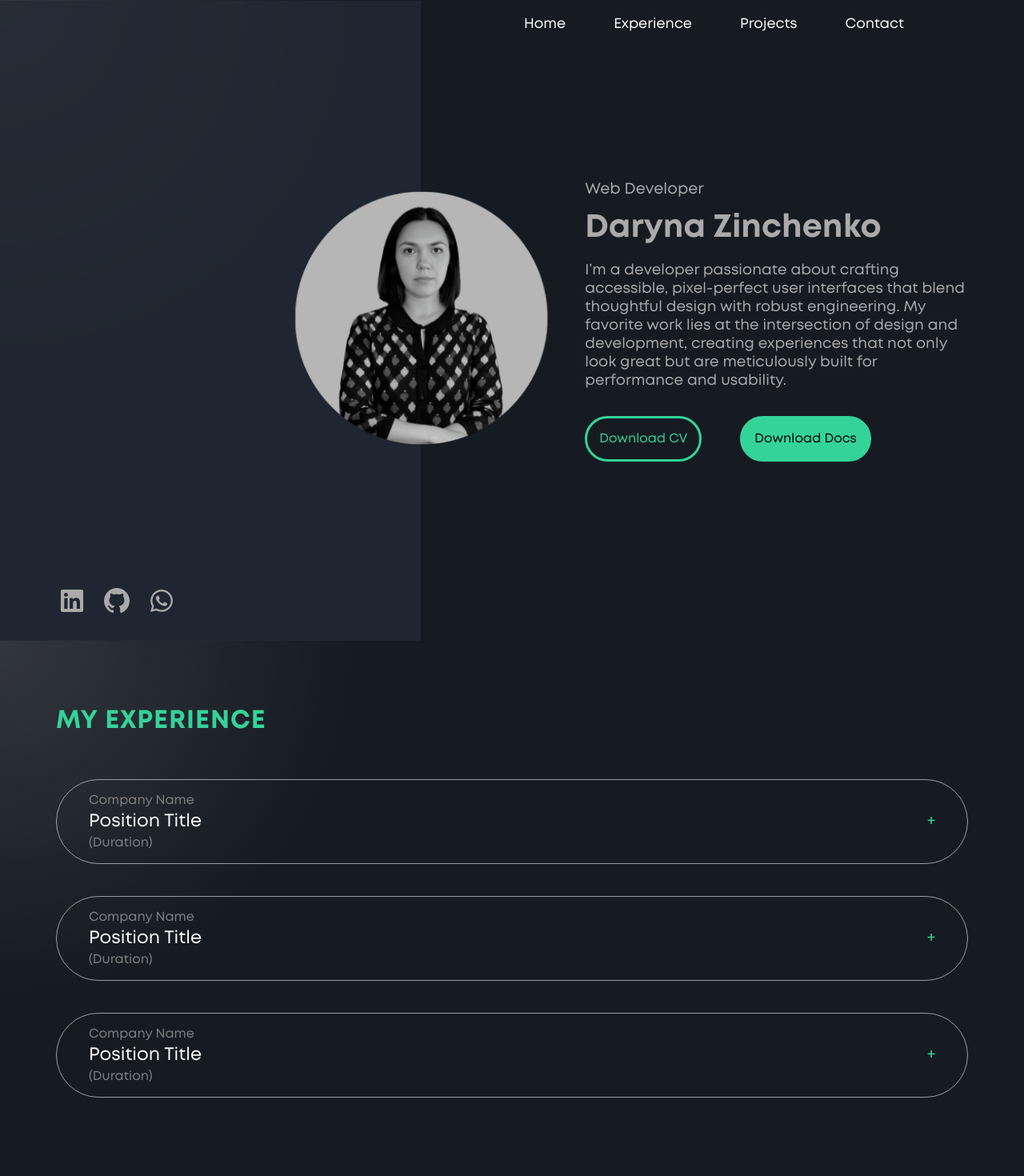
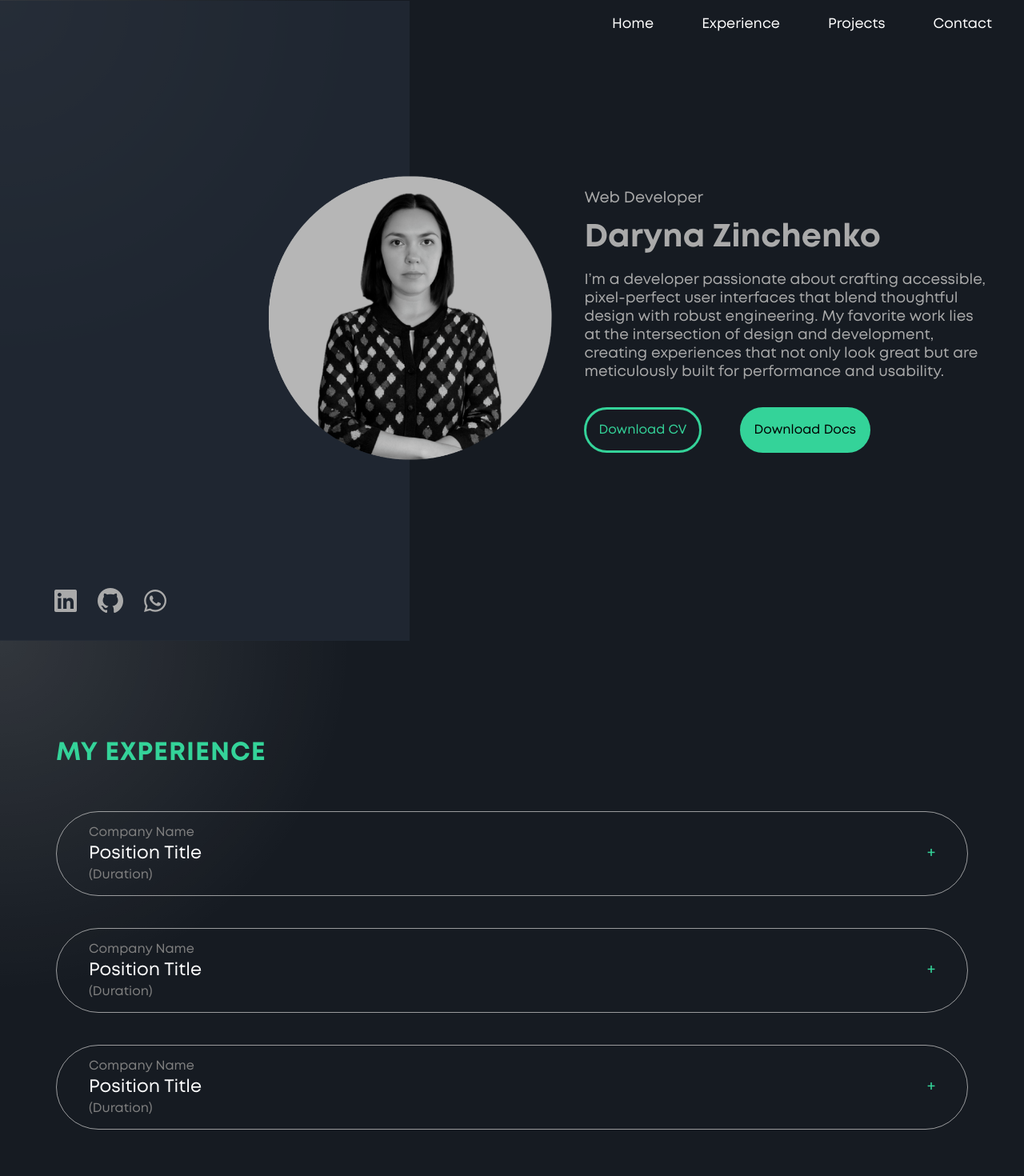
Before and after one commit to darynazin/portfolio, a React (Vite) app: page / in a window 1280 px wide. Shown: the top 1470 px of the page at 80% size. Built offline with nearby package versions, Linux system fonts and the light colour scheme; a web font is replaced by a local one.

Commit message:
fix alignments and Navbar

```diff
--- a/src/components/Contacts/Contacts.tsx
+++ b/src/components/Contacts/Contacts.tsx
@@ -14,7 +14,8 @@ function Contacts() {
   }
 
   return (
-    <section>
+    <section className="section-wrapper">
+      <div className="section">
       <h4 className="contact-subtitle">Contact</h4>
       <div className="contact" id="contact">
 
@@ -134,6 +135,7 @@ function Contacts() {
           </form>
         </div>
       </div>
+    </div>
     </section>
   );
 }
--- a/src/components/Exporience/Experience.scss
+++ b/src/components/Exporience/Experience.scss
@@ -17,7 +17,7 @@
     margin-bottom: 2rem;
     text-transform: uppercase;
     letter-spacing: 1px;
-    padding-top: 5rem;
+    padding-top: 120px;
   }
 
   &-item {
--- a/src/components/Exporience/Experience.tsx
+++ b/src/components/Exporience/Experience.tsx
@@ -10,7 +10,8 @@ function Experience() {
   };
 
   return (
-    <section id="experience">
+    <section className="section-wrapper">
+      <div id="experience" className="section">
       <div className="accordion">
         <h1 className="accordion-header">My Experience</h1>
         {experienceData.map(({ index, title, content }) => (
@@ -37,6 +38,7 @@ function Experience() {
           </div>
         ))}
       </div>
+    </div>
     </section>
   );
 }
--- a/src/components/Footer/Footer.scss
+++ b/src/components/Footer/Footer.scss
@@ -11,6 +11,7 @@
   padding: 2rem;
   border-radius: 10px;
   margin-top: 100px;
+  width: 100%;
 
   .footer-link {
     background: none;
--- a/src/components/Header/Header.scss
+++ b/src/components/Header/Header.scss
@@ -7,7 +7,7 @@
   right: 0;
   width: 100%;
   height: 60px;
-  padding: 20px 150px;
+  padding: 20px 40px;
   z-index: 1000;
   display: flex;
   justify-content: flex-end;
@@ -55,6 +55,9 @@
     transform: translateX(0);
     opacity: 1;
     pointer-events: auto;
+    width: 100%;
+    height: 100vh;
+    font-size: 1.5rem;
   }
 }
 
@@ -69,23 +72,12 @@
   cursor: pointer;
   z-index: 1100;
 
-  span {
-    height: 3px;
-    width: 100%;
-    background: #fff;
-    border-radius: 2px;
+  i {
+    font-size: 2rem;
     transition: all 0.3s ease;
   }
 
-  &.open span:nth-child(1) {
-    transform: rotate(45deg) translateY(8px);
-  }
-  &.open span:nth-child(2) {
-    opacity: 0;
-  }
-  &.open span:nth-child(3) {
-    transform: rotate(-45deg) translateY(-8px);
-  }
+
 
   @include respond-to(sm) {
     display: flex;
--- a/src/components/Header/Header.tsx
+++ b/src/components/Header/Header.tsx
@@ -28,9 +28,10 @@ function Header() {
           onClick={() => setMenuOpen(!menuOpen)}
           aria-label="Toggle menu"
         >
-          <span></span>
-          <span></span>
-          <span></span>
+          {menuOpen ?
+            <i className="fa-solid fa-xmark"></i> :
+            <i className="fa-solid fa-bars"></i>
+          }
         </button>
 
         <ul className={`navbar ${menuOpen ? "active" : ""}`}>
--- a/src/components/Hero/Hero.scss
+++ b/src/components/Hero/Hero.scss
@@ -3,16 +3,15 @@
 
 .hero {
   display: flex;
-  justify-content: space-between;
   height: 100vh;
-  max-width: 1140px;
-  margin: 0 auto;
+  width: 100%;
 
   @include respond-to(lg) {
     flex-direction: column;
     align-items: center;
     justify-content: space-around;
-    padding: 0;
+    padding-top: 40px;
+    height: auto;
     gap: 1rem;
   }
 
@@ -23,21 +22,24 @@
     justify-content: center;
     width: 60%;
     text-align: left;
+    padding-right: 40px;
 
     @include respond-to(lg) {
       align-items: center;
       text-align: center;
       width: 100%;
+      padding: 0 20px;
     }
+
+
 
     &-content {
       width: 70%;
+      max-width: 690px;
 
       @include respond-to(sm) {
         width: 100%;
       }
-
-
     }
   }
 
@@ -45,6 +47,7 @@
     display: flex;
     gap: 1rem;
     width: 100%;
+    max-width: 450px;
     padding-bottom: 2rem;
 
     @include respond-to(lg) {
@@ -86,9 +89,11 @@
     position: relative;
     display: flex;
     align-items: flex-end;
+    justify-content: flex-end;
     height: 100%;
     width: 40%;
     background-color: #232b36c2;
+    padding-left: 40px;
 
     @include respond-to(lg) {
       flex-direction: column;
@@ -99,6 +104,10 @@
       background-color: transparent;
       padding-top: 110px;
       gap: 1rem;
+    }
+
+    @include respond-to(sm) {
+      padding: 40px 20px 0 20px;
     }
   }
 
@@ -151,10 +160,7 @@
     }
 
     @include respond-to(lg) {
-
       justify-content: center;
-
-
     }
   }
 
@@ -199,7 +205,8 @@
   width: 100%;
 }
 
-.hero-left, .hero-right {
+.hero-left,
+.hero-right {
   flex-grow: 1;
   min-width: 50px;
   height: 100vh;
--- a/src/components/Hero/Hero.tsx
+++ b/src/components/Hero/Hero.tsx
@@ -5,14 +5,11 @@ import Certificate from "../../assets/documents/certificate_Daryna_Zinchenko.pdf
 
 function Hero() {
   return (
-
     <section id="home" className="hero-container">
-      <div className="hero-left"></div>
       <div className="hero">
         <div className="hero-image-container">
           <div className="hero-image">
             <img src={DarynaPhoto} alt="Profile" />
-
           </div>
           <div className="hero-socials">
             <a href="https://www.linkedin.com/in/daryna-zinchenko/"><i className="fab fa-linkedin"></i></a>
@@ -36,12 +33,9 @@ function Hero() {
               </a>
             </div>
           </div>
-
         </div>
       </div>
-      <div className="hero-right"></div>
     </section>
-
   )
 }
 
--- a/src/components/Projects/Projects.tsx
+++ b/src/components/Projects/Projects.tsx
@@ -4,7 +4,8 @@ import "./Projects.scss";
 
 function Projects() {
   return (
-    <section className="projects" id="projects">
+    <section className="section-wrapper">
+      <div className="projects section" id="projects">
       <h1 className="projects-title">Things I’ve Worked on, Some of Them</h1>
       <div className="projects-list">
         {projects.map((project) => (
@@ -31,6 +32,7 @@ function Projects() {
           </div>
         ))}
       </div>
+    </div>
     </section>
   );
 };
--- a/src/components/Stack/Stack.tsx
+++ b/src/components/Stack/Stack.tsx
@@ -3,7 +3,8 @@ import { stack } from "../../data/stack";
 
 const Stack: React.FC = () => {
   return (
-    <section className="stack">
+    <section className="section-wrapper">
+      <div className="stack section">
       <h1 className="stack-title">My Stack</h1>
       {stack.map((section) => (
         <div key={section.index} className="stack-section">
@@ -18,6 +19,7 @@ const Stack: React.FC = () => {
           </div>
         </div>
       ))}
+    </div>
     </section>
   );
 };
--- a/src/styles/abstracts/_variables.scss
+++ b/src/styles/abstracts/_variables.scss
@@ -2,3 +2,4 @@ $breakpoint-sm: 576px;
 $breakpoint-md: 768px;
 $breakpoint-lg: 1024px;
 $breakpoint-xl: 1200px;
+$breakpoint-2xl: 2200px;
--- a/src/styles/main.scss
+++ b/src/styles/main.scss
@@ -11,7 +11,15 @@
   min-width: 430px;
 }
 
-.main-container > section:nth-of-type(n+2) {
-  max-width: 1140px;
-  margin: 0 50px;
+.main-container > .section-wrapper {
+  margin: 0 auto;
+  padding: 0 40px;
+
+   .section {
+    max-width: 1140px;
+  }
+
+  @include respond-to(md) {
+    padding: 0 20px;
+  }
 }
```
Also changed, not shown: src/fonts/Mont-SemiBold.otf (deleted). Lines whose indentation alone changed are shown as unchanged.
